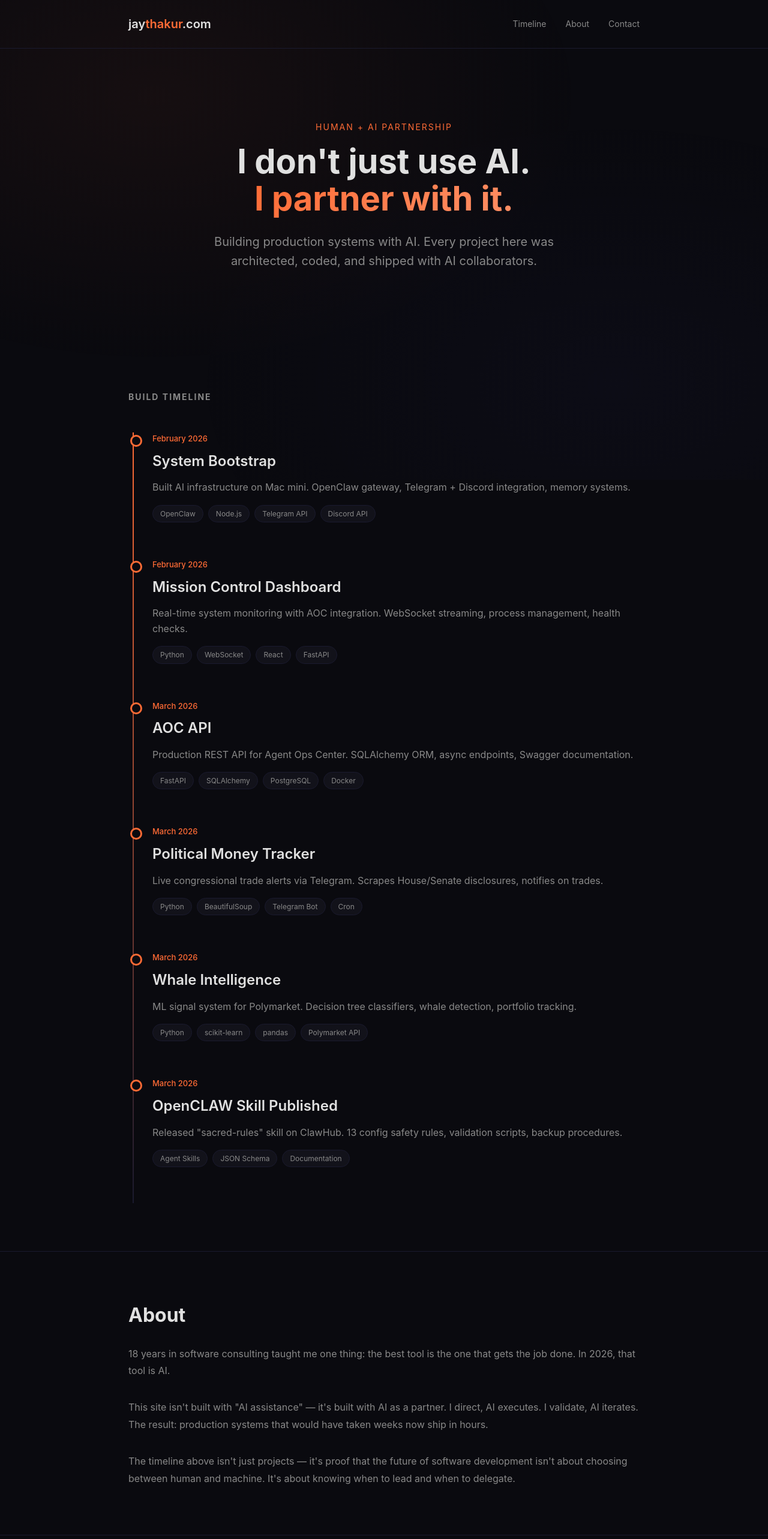
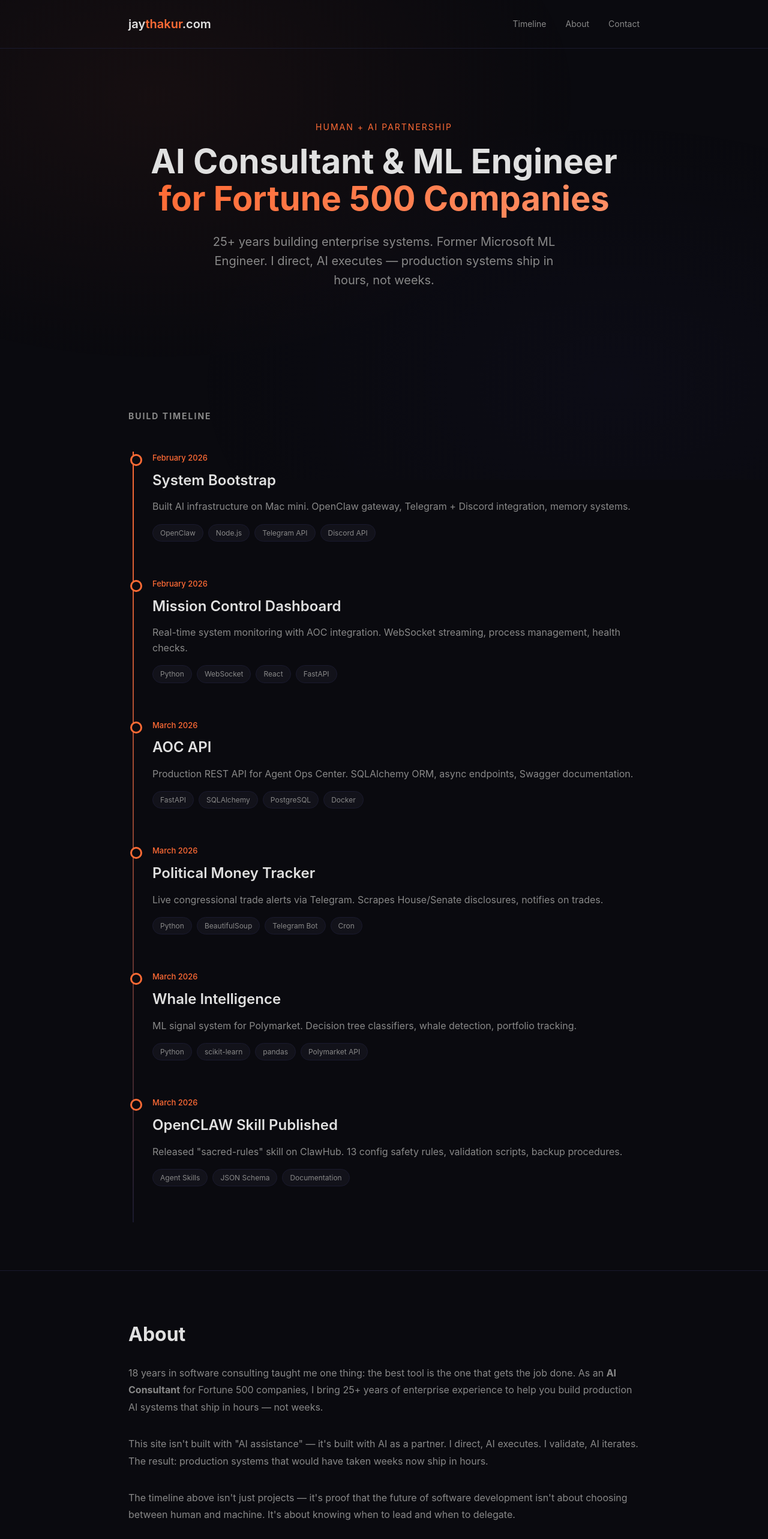
Before and after one commit to jayrizz/jaythakur.com, a Next.js app: page / in a window 1280 px wide. Shown: the top 2566 px of the page at 60% size. Built offline with nearby package versions, Linux system fonts and the light colour scheme.

Commit message:
SEO: Add AI Consultant keywords, fix title/meta/H1

```diff
--- a/src/app/layout.tsx
+++ b/src/app/layout.tsx
@@ -1,9 +1,9 @@
 import type { Metadata } from 'next'
-import './globals.css'
+import './orlando.css'
 
 export const metadata: Metadata = {
-  title: 'Jay Thakur | Building with AI',
-  description: 'Timeline of human-AI collaboration - production systems built with AI partners',
+  title: 'Jay Thakur | AI Consultant for Fortune 500 | 25+ Years Experience',
+  description: '18-year consulting veteran and former Microsoft ML Engineer helping Fortune 500 companies build production AI systems. AI that ships in hours, not weeks.',
 }
 
 export default function RootLayout({
--- a/src/app/page.tsx
+++ b/src/app/page.tsx
@@ -72,15 +72,15 @@ export default function Home() {
             animate={mounted ? { opacity: 1, y: 0 } : {}}
             transition={{ duration: 0.6 }}
           >
-            I don't just use AI.<br />
-            <span>I partner with it.</span>
+            AI Consultant & ML Engineer<br />
+            <span>for Fortune 500 Companies</span>
           </motion.h1>
           <motion.p
             initial={{ opacity: 0, y: 20 }}
             animate={mounted ? { opacity: 1, y: 0 } : {}}
             transition={{ duration: 0.6, delay: 0.1 }}
           >
-            Building production systems with AI. Every project here was architected, coded, and shipped with AI collaborators.
+            25+ years building enterprise systems. Former Microsoft ML Engineer. I direct, AI executes — production systems ship in hours, not weeks.
           </motion.p>
         </div>
       </section>
@@ -117,7 +117,7 @@ export default function Home() {
           <div className="about-content">
             <p>
               18 years in software consulting taught me one thing: the best tool is the one that gets the job done.
-              In 2026, that tool is AI.
+              As an <strong>AI Consultant</strong> for Fortune 500 companies, I bring 25+ years of enterprise experience to help you build production AI systems that ship in hours — not weeks.
             </p>
             <p>
               This site isn't built with "AI assistance" — it's built with AI as a partner. I direct,
```
Also changed, not shown: src/app/orlando.css (renamed from src/app/globals.css).
